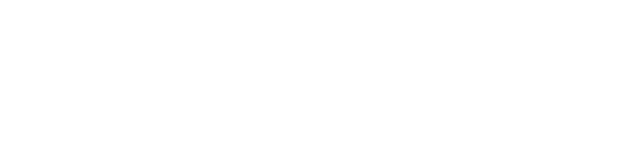
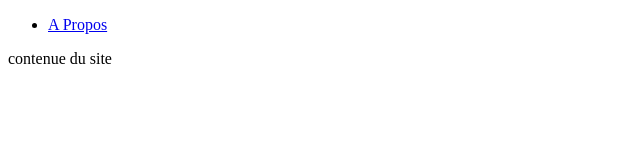
Before and after one commit to Agassounon/mon-site, a plain HTML site: page index.html in a window 1280 px wide. Shown: the whole page, without its empty margins (0-640 px from the left). Drawn offline with Linux system fonts and the light colour scheme.

Commit message:
mise en place du contenue

```diff
--- a/index.html
+++ b/index.html
@@ -9,11 +9,15 @@
 </head>
 <body>
     <header>
-
+        <ul>
+            <li>
+                <a href="#">A Propos </a>
+            </li>
+        </ul>
     </header>
 
     <main>
-
+        <p>contenue du site </p>
     </main>
 
     <footer>
```
